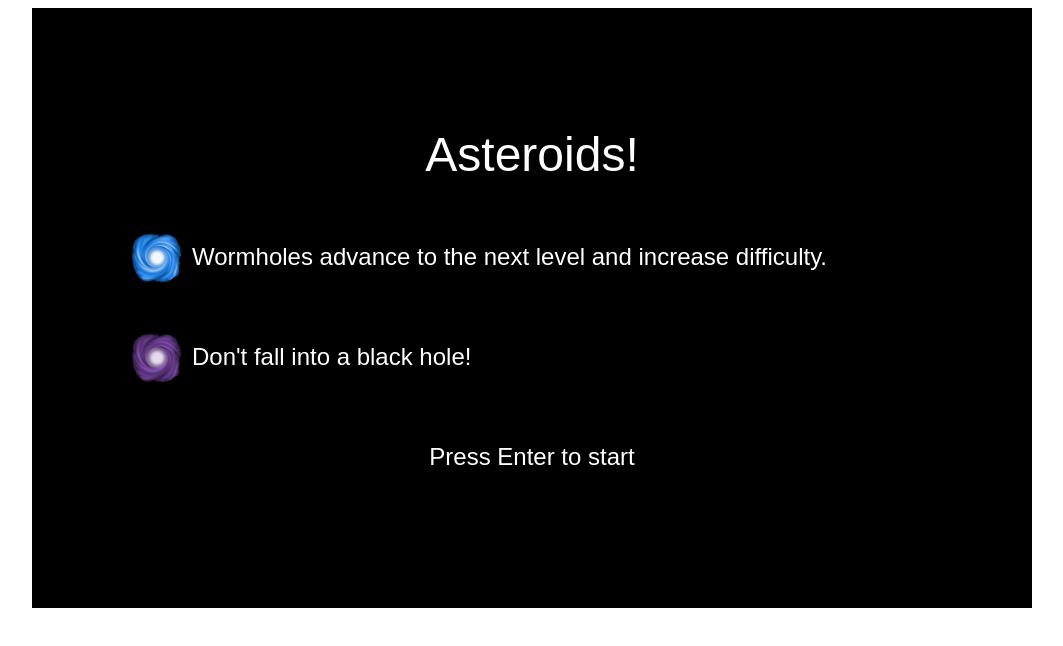
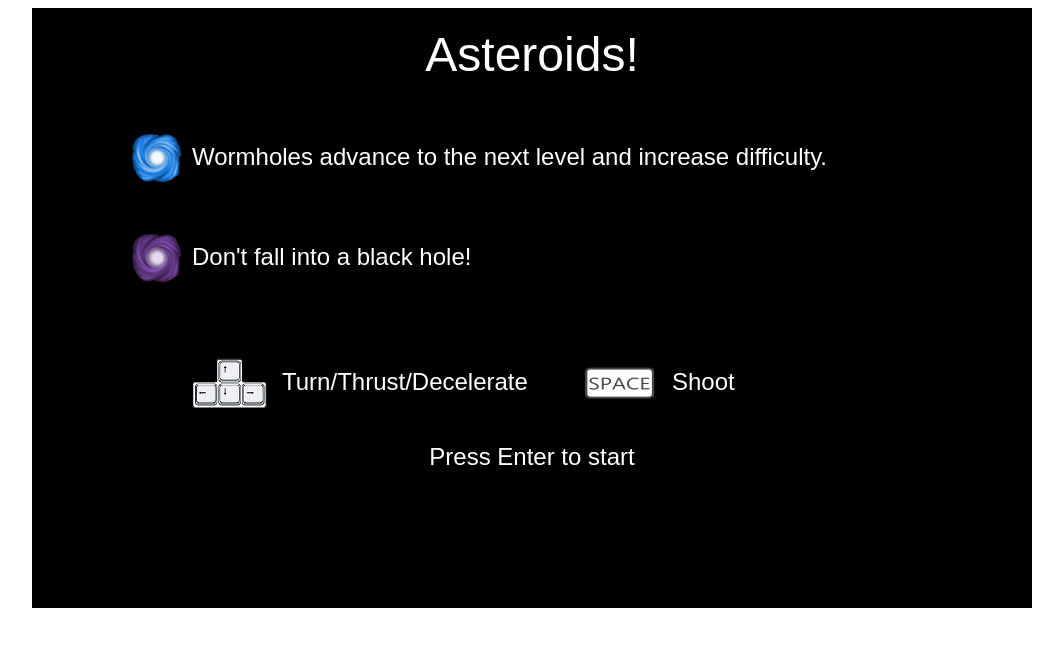
Before and after one commit to epaulet/Asteroids, a plain HTML site: page index.html in a window 1280 px wide. Shown: the whole page, without its empty margins (108-1171 px from the left). Drawn offline with Linux system fonts and the light colour scheme.

Commit message:
Add controls to title page

```diff
--- a/index.html
+++ b/index.html
@@ -36,6 +36,12 @@
         images.space = document.createElement('img');
         images.space.src = './images/space.png';
 
+        images.arrowKeys = document.createElement('img');
+        images.arrowKeys.src = './images/arrow-keys.png';
+
+        images.spaceBar = document.createElement('img');
+        images.spaceBar.src = './images/space-bar.png';
+
 
         var canvas = document.getElementById('gameCanvas');
         var ctx = canvas.getContext('2d');
--- a/lib/gameView.js
+++ b/lib/gameView.js
@@ -56,18 +56,22 @@
     var ctx = this.ctx;
     ctx.fillStyle = 'black';
     ctx.fillRect(0, 0, 1000, 600);
-    ctx.drawImage(this.images.wormhole, 100, 225, 50, 50);
-    ctx.drawImage(this.images.blackhole, 100, 325, 50, 50);
+    ctx.drawImage(this.images.wormhole, 100, 125, 50, 50);
+    ctx.drawImage(this.images.blackhole, 100, 225, 50, 50);
+    ctx.drawImage(this.images.arrowKeys, 160, 350, 75, 50);
+    ctx.drawImage(this.images.spaceBar, 550, 350, 75, 50);
     ctx.font = '24px sans-serif';
     ctx.fillStyle = 'white';
     ctx.textBaseline = 'middle';
     ctx.textAlign = 'left';
-    ctx.fillText("Wormholes advance to the next level and increase difficulty.", 160, 250);
-    ctx.fillText("Don't fall into a black hole!", 160, 350);
+    ctx.fillText("Wormholes advance to the next level and increase difficulty.", 160, 150);
+    ctx.fillText("Don't fall into a black hole!", 160, 250);
+    ctx.fillText("Turn/Thrust/Decelerate", 250, 375);
+    ctx.fillText("Shoot", 640, 375);
     ctx.textAlign = 'center';
     ctx.fillText("Press Enter to start", 500, 450);
     ctx.font = '48px sans-serif';
-    ctx.fillText("Asteroids!", 500, 150);
+    ctx.fillText("Asteroids!", 500, 50);
   };
 
   GameView.prototype.start = function () {
```
Also changed, not shown: images/arrow-keys.png (added), images/space-bar.png (added).
